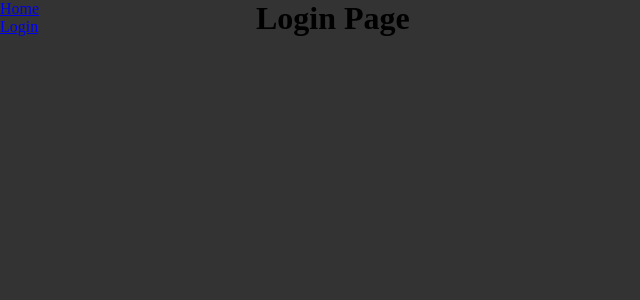
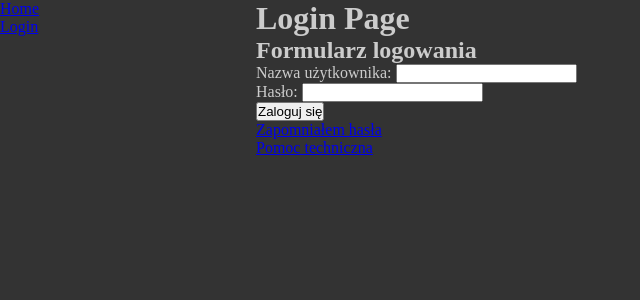
Before and after one commit to GOLDER303/secjar-frontend, a React (Vite) app: page /login in a window 1280 px wide. Shown: the top 300 px of the page, without its empty margins (0-640 px from the left). Built offline with nearby package versions, Linux system fonts and the light colour scheme.

Commit message:
Add login functionality

```diff
--- a/package.json
+++ b/package.json
@@ -9,6 +9,7 @@
     "preview": "vite preview"
   },
   "dependencies": {
+    "axios": "^1.3.4",
     "react": "^18.2.0",
     "react-dom": "^18.2.0",
     "react-router-dom": "^6.8.2"
--- a/src/index.css
+++ b/src/index.css
@@ -8,6 +8,7 @@
 
 body {
     background-color: #333;
+    color: #ccc;
 }
 
 .site-bar {
--- a/src/pages/LoginPage.tsx
+++ b/src/pages/LoginPage.tsx
@@ -1,5 +1,55 @@
+import React from "react"
+import { Link, useNavigate } from "react-router-dom"
+import { login } from "../services/AuthService"
+
 const LoginPage: React.FC = () => {
-    return <h1>Login Page</h1>
+    const navigate = useNavigate()
+
+    const usernameInputRef = React.useRef<HTMLInputElement>(null)
+    const passwordInputRef = React.useRef<HTMLInputElement>(null)
+
+    const [loginError, setLoginError] = React.useState<string>("")
+
+    const handleSubmit = async () => {
+        if (!usernameInputRef.current || !passwordInputRef.current) {
+            return
+        }
+        setLoginError("")
+
+        const responseStatus = await login(usernameInputRef.current.value, passwordInputRef.current.value)
+
+        if (responseStatus == 200) {
+            navigate("/home")
+        } else if (responseStatus == 401) {
+            setLoginError("Podałeś zły login lub hasło")
+        } else {
+            setLoginError("Coś poszło nie tak, spróbuj później")
+        }
+    }
+
+    return (
+        <div>
+            <h1>Login Page</h1>
+            <h2>Formularz logowania</h2>
+            <form
+                onSubmit={(event) => {
+                    event.preventDefault()
+                    handleSubmit()
+                }}
+            >
+                <div>
+                    <label htmlFor="username">Nazwa użytkownika: </label>
+                    <input ref={usernameInputRef} type="text" name="username" id="username" /> <br />
+                    <label htmlFor="password">Hasło: </label>
+                    <input ref={passwordInputRef} type="password" name="password" id="password" />
+                </div>
+                <button type="submit">Zaloguj się</button>
+                <div className="error-message">{loginError}</div>
+            </form>
+            <Link to={"/forgotPassword"}>Zapomniałem hasła</Link> <br />
+            <Link to={"/support"}>Pomoc techniczna</Link>
+        </div>
+    )
 }
 
 export default LoginPage
--- /dev/null
+++ b/src/services/AuthService.ts
@@ -0,0 +1,18 @@
+import axios, { AxiosError } from "axios"
+
+export const login = async (username: string, password: string) => {
+    try {
+        const response = await axios.post("http://localhost:8080/login", {
+            username: username,
+            password: password,
+        })
+
+        localStorage.setItem("jwt", response.data.accessToken)
+
+        return response.status
+    } catch (err) {
+        const error = err as AxiosError
+        const data = error.response?.data as { status: number; error: string; time_stamp: string }
+        return data.status
+    }
+}
```
Also changed, not shown: 1 other file (tests, documents, lock files or other folders).
